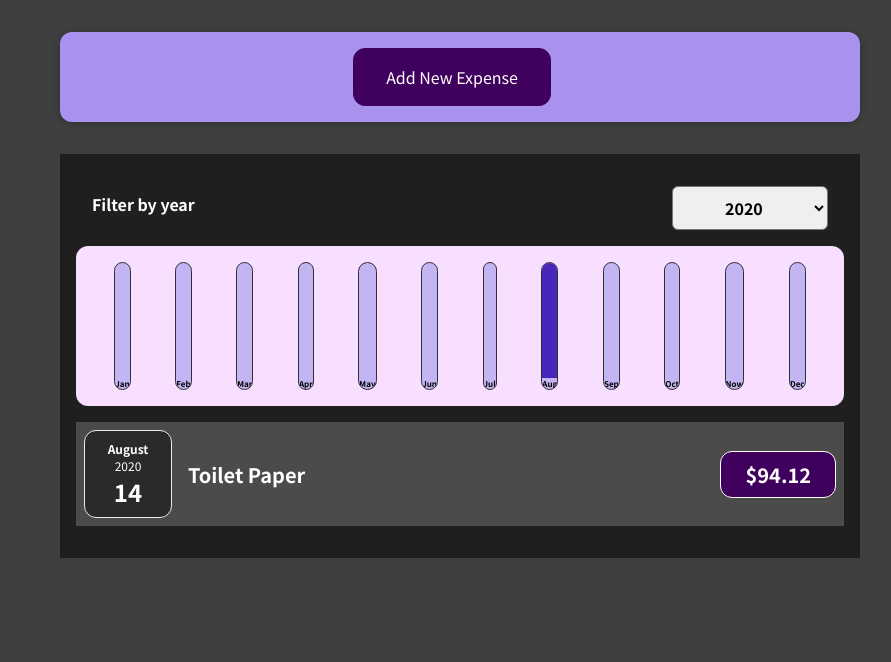
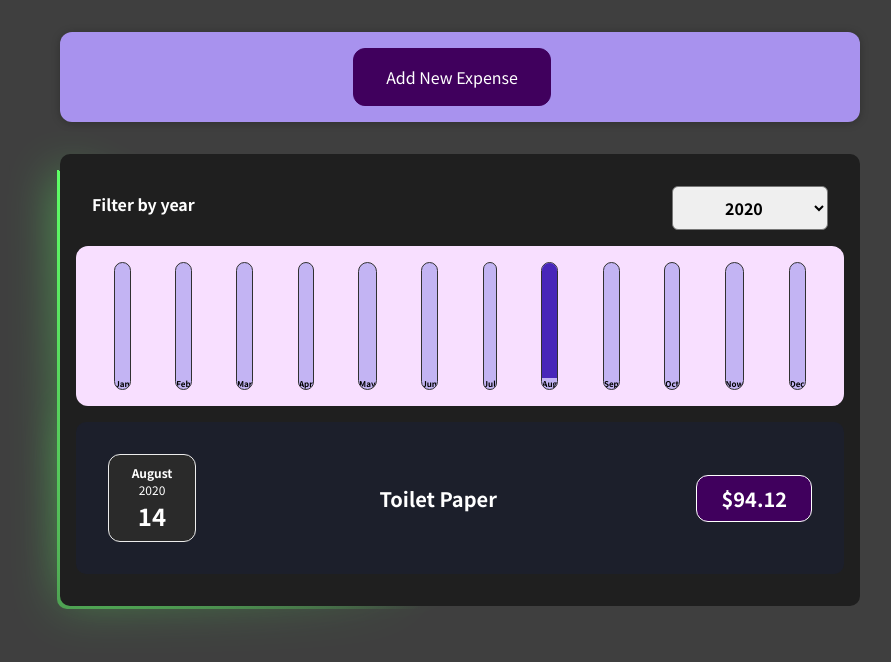
Before and after one commit to forxynet/working-with-multiple-states, a React (Create React App) app: page / in a window 1280 px wide. Shown: the top 662 px of the page, without its empty margins (180-1071 px from the left). Built offline with nearby package versions, Linux system fonts and the light colour scheme.

Commit message:
updated css of cart

```diff
--- a/src/components/Chart/Chart.css
+++ b/src/components/Chart/Chart.css
@@ -7,3 +7,56 @@
   justify-content: space-around;
   height: 10rem;
 }
+
+.card {
+  margin: 0 auto;
+  padding: 2em;
+  width: 100%;
+  background: #1c1f2b;
+  text-align: center;
+  border-radius: 10px;
+  -webkit-border-radius: 10px;
+  -moz-border-radius: 10px;
+  -ms-border-radius: 10px;
+  -o-border-radius: 10px;
+  position: relative;
+}
+
+@property --angle{
+  syntax: "<angle>";
+  initial-value: 0deg;
+  inherits: false;
+}
+.card::after, .card::before {
+
+  content: '';
+  position: absolute;
+  height: 100%;
+  width: 100%;
+  background-image: conic-gradient(from var(--angle), transparent 70%, rgb(94, 255, 102));
+  top: 50%;
+  left: 50%;
+  translate: -50% -50%;
+  z-index: -1;
+  padding: 3px;
+  border-radius: 10px;
+  -webkit-border-radius: 10px;
+  -moz-border-radius: 10px;
+  -ms-border-radius: 10px;
+  -o-border-radius: 10px;
+  animation: 3s spin linear infinite;
+  -webkit-animation: 3s spin linear infinite;
+}
+.card::before {
+  filter: blur(1.5em);
+  -webkit-filter: blur(1.5em);
+  opacity: 0.5;
+}
+@keyframes spin{
+  from{
+    --angle: 0deg;
+  }
+  to{
+    --angle: 360deg;
+  }
+}
```
